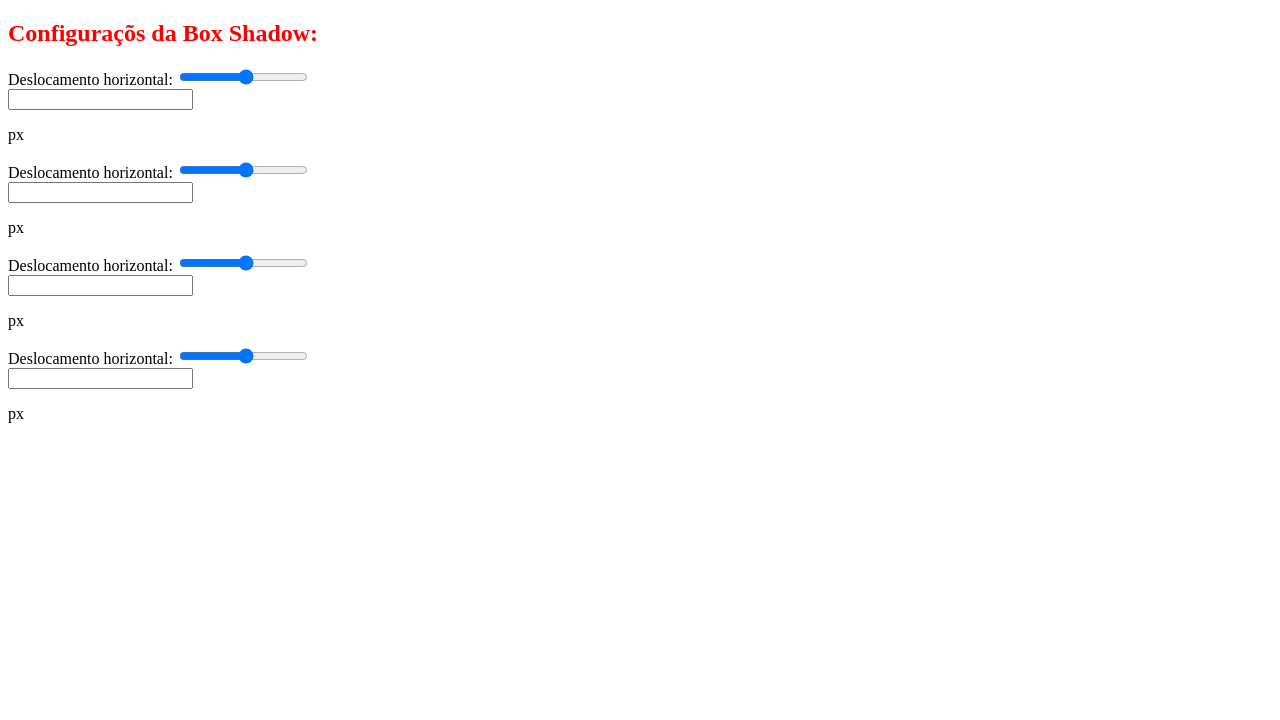
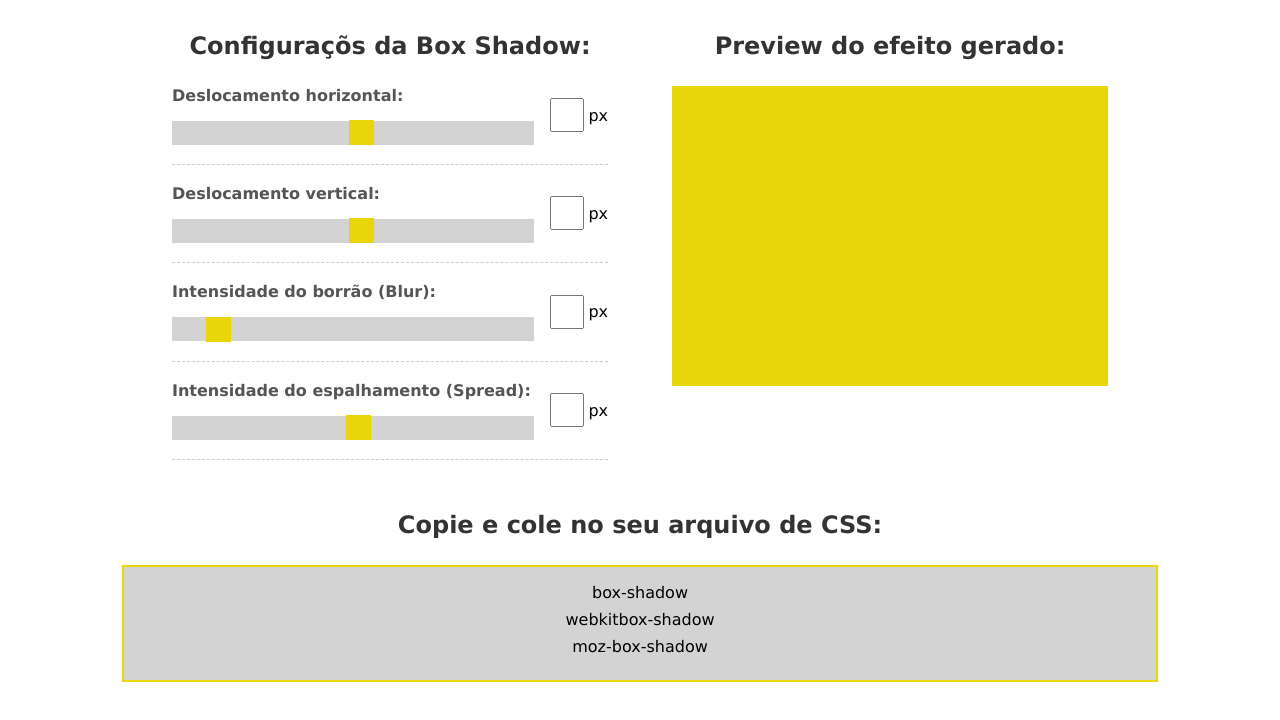
Before and after one commit to DenilsonDias77/Gerador-Box-Shadow, a plain HTML site: page index.html in a window 1280 px wide. Drawn offline with Linux system fonts and the light colour scheme.

Commit message:
Started javascript

```diff
--- a/css/styles.css
+++ b/css/styles.css
@@ -1,3 +1,109 @@
+* {
+    font-family: "Verdana";
+    margin: 0;
+    padding: 0;
+
+}
+
+body {
+    padding-bottom: 500px;
+}
+
 h2 {
-    color: red
+    margin-bottom: 1.6rem;
+    text-align: center;
+    color: #333;
 }
+
+#box-shadow-generator {
+    display: flex;
+    max-width: 1000px;
+    margin: 0 auto;
+}
+
+#controls-container,
+#preview {
+    flex: 1;
+    padding: 2rem;
+}
+
+/* Controles*/
+.form-control {
+    display: flex;
+    padding-bottom: 1.2rem;
+    margin-bottom: 1.2rem;
+    border-bottom: 1px dashed #CCC;
+}
+
+.form-control label {
+    font-weight: bold;
+    margin-bottom:  1rem;
+    color: #555;
+}
+
+.range-input {
+    display: flex;
+    flex-direction: column;
+    flex: 1;
+}
+
+.range-input input[type="range"] {
+    -webkit-appearance: none;
+    appearance: none;
+    width: 100%;
+    height: 24px;
+    background-color: #D3D3D3;
+    outline: none;
+
+}
+
+.range-input input[type="range"]::-webkit-slider-thumb  {
+    -webkit-appearance: none;
+    appearance: none;
+    width: 25px;
+    height: 25px;
+    background-color: #e9d60a;
+    cursor: pointer;
+}
+
+.reference-input {
+    display: flex;
+    align-items: center;
+    }
+
+    .reference-input p {
+        margin-left: 4px;
+
+    }
+
+    .form-control input[type="text"] {
+        height: 30px;
+        width: 30px;
+        margin-left: 1rem;
+        text-align: center;
+    }
+
+    /* Preview */
+    #box {
+        width: 100%;
+        height: 300px;
+        background-color: #e9d60a;
+    }
+
+    /*  Area de Geração */
+    #generated-rule {
+        text-align: center;
+
+    }
+
+    #generated-rule p {
+        margin-bottom: 0.5rem;
+    }
+
+    #rules-area{
+        background-color: #d3d3d3;
+        max-width: 1000px;
+        margin: 0 auto;
+        border: 2px solid #e9d60a;
+        padding: 1rem;
+    }
--- a/index.html
+++ b/index.html
@@ -13,9 +13,11 @@
         <div id="controls-container">
             <h2>Configuraçõs da Box Shadow:</h2>
             <div class="form-control">
-                <div class="ranger-input">
+                <div class="range-input">
                     <label for="horizontal">Deslocamento horizontal:</label>
-                    <input type="range" id="horizontal" name="horizontal"
+                    <input type="range"
+                    id="horizontal"
+                    name="horizontal"
                     min="-100"
                     max="100"
                     value="5"
@@ -27,9 +29,12 @@
                 </div>
             </div>
             <div class="form-control">
-                <div class="ranger-input">
-                    <label for="horizontal">Deslocamento horizontal:</label>
-                    <input type="range" id="horizontal" name="horizontal"
+                <div class="range-input">
+                    <label for="vertical">Deslocamento vertical:</label>
+                    <input
+                    type="range"
+                    id="vertical"
+                    name="vertical"
                     min="-100"
                     max="100"
                     value="5"
@@ -41,34 +46,52 @@
                 </div>
             </div>
             <div class="form-control">
-                <div class="ranger-input">
-                    <label for="horizontal">Deslocamento horizontal:</label>
-                    <input type="range" id="horizontal" name="horizontal"
-                    min="-100"
+                <div class="range-input">
+                    <label for="horizontal">Intensidade do borrão (Blur):</label>
+                    <input
+                     type="range"
+                     id="blur"
+                     name="blur"
+                    min="0"
                     max="100"
-                    value="5"
+                    value="10"
                     />
                 </div>
                 <div class="reference-input">
-                    <input type="text" id="horizontal-value" name="horizontal-value" />
+                    <input type="text" id="blur" name="blur-value" />
                     <p>px</p>
                 </div>
             </div>
             <div class="form-control">
-                <div class="ranger-input">
-                    <label for="horizontal">Deslocamento horizontal:</label>
-                    <input type="range" id="horizontal" name="horizontal"
+                <div class="range-input">
+                    <label for="horizontal">Intensidade do espalhamento (Spread):</label>
+                    <input
+                     type="range"
+                     id="spread"
+                     name="spread"
                     min="-100"
                     max="100"
-                    value="5"
+                    value="3"
                     />
                 </div>
                 <div class="reference-input">
-                    <input type="text" id="horizontal-value" name="horizontal-value" />
+                    <input type="text" id="spread-value" name="spread-value" />
                     <p>px</p>
                 </div>
             </div>
         </div>
+        <div id="preview">
+            <h2>Preview do efeito gerado:</h2>
+            <div id="box"></div>
+        </div>
+     </div>
+     <div id="generated-rule">
+        <h2>Copie e cole no seu arquivo de CSS:</h2>
+        <div id="rules-area">
+            <p id="rule">box-shadow <span></span></p>
+            <p id="webkit-rule">webkitbox-shadow <span></span></p>
+            <p id="moz-rule">moz-box-shadow <span></span></p>
+        </div>
      </div>
 </body>
 </html>
--- a/js/scripts.js
+++ b/js/scripts.js
@@ -1 +1,70 @@
-console.log("teste")
+class BoxShadowGenerator {
+    constructor(
+        horizontal,
+        horizontalRef,
+        vertical,
+        verticalRef,
+        blur,
+        blurRef,
+        spread,
+        spreadRef,
+        previewBox,
+        rule,
+        webkitRule,
+        mozRule
+    ) {
+        this.horizontal = horizontal
+        this.horizontalRef = horizontalRef
+        this.vertical = vertical
+        this.verticalRef = verticalRef
+        this.blur = blur
+        this.blurRef = blurRef
+        this.spread =  spread
+        this.spreadRef = spreadRef
+        this.previewBox = previewBox
+        this.rule = rule
+        this.webkitRule = webkitRule
+        this.mozRule = mozRule
+    }
+}
+
+
+
+// Seleção de Elementos
+const horizontal = document.querySelector("#horizontal")
+const horizontalRef = document.querySelector("#horizontal-value")
+const vertical = document.querySelector("#vertical")
+const verticalRef = document.querySelector("#vertical-value")
+const blur = document.querySelector("#blur")
+const blurRef = document.querySelector("#blur-value")
+const spread = document.querySelector("#spread")
+const spreadRef = document.querySelector("#spread-value")
+
+const previewBox = document.querySelector("#box")
+
+const rule = document.querySelector("#rule span")
+const webkitRule = document.querySelector("#webkit-Rule span")
+const mozRule = document.querySelector("#moz-rule span")
+
+const boxShadow = new BoxShadowGenerator (
+        horizontal,
+        horizontalRef,
+        vertical,
+        verticalRef,
+        blur,
+        blurRef,
+        spread,
+        spreadRef,
+        previewBox,
+        rule,
+        webkitRule,
+        mozRule
+
+)
+
+console.log(boxShadow)
+
+
+
+
+//Eventos
```
